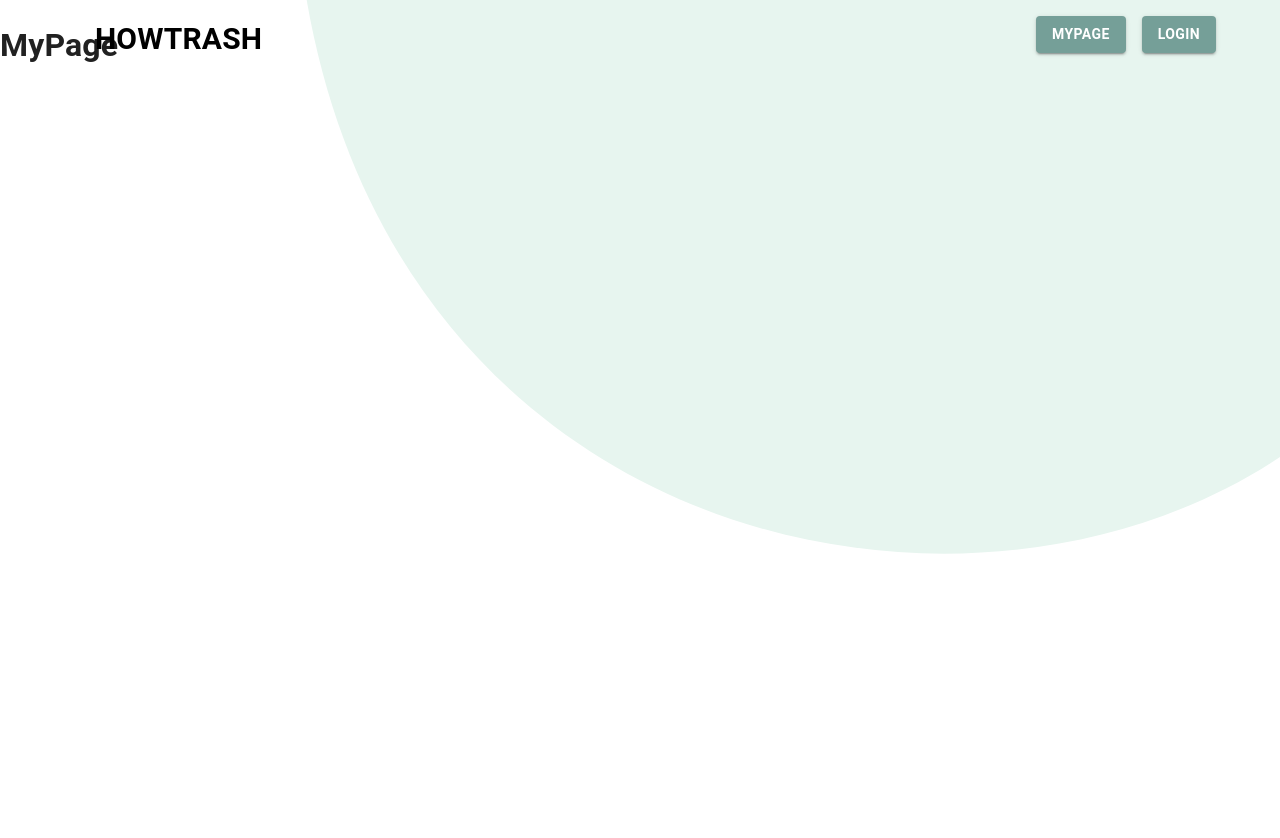
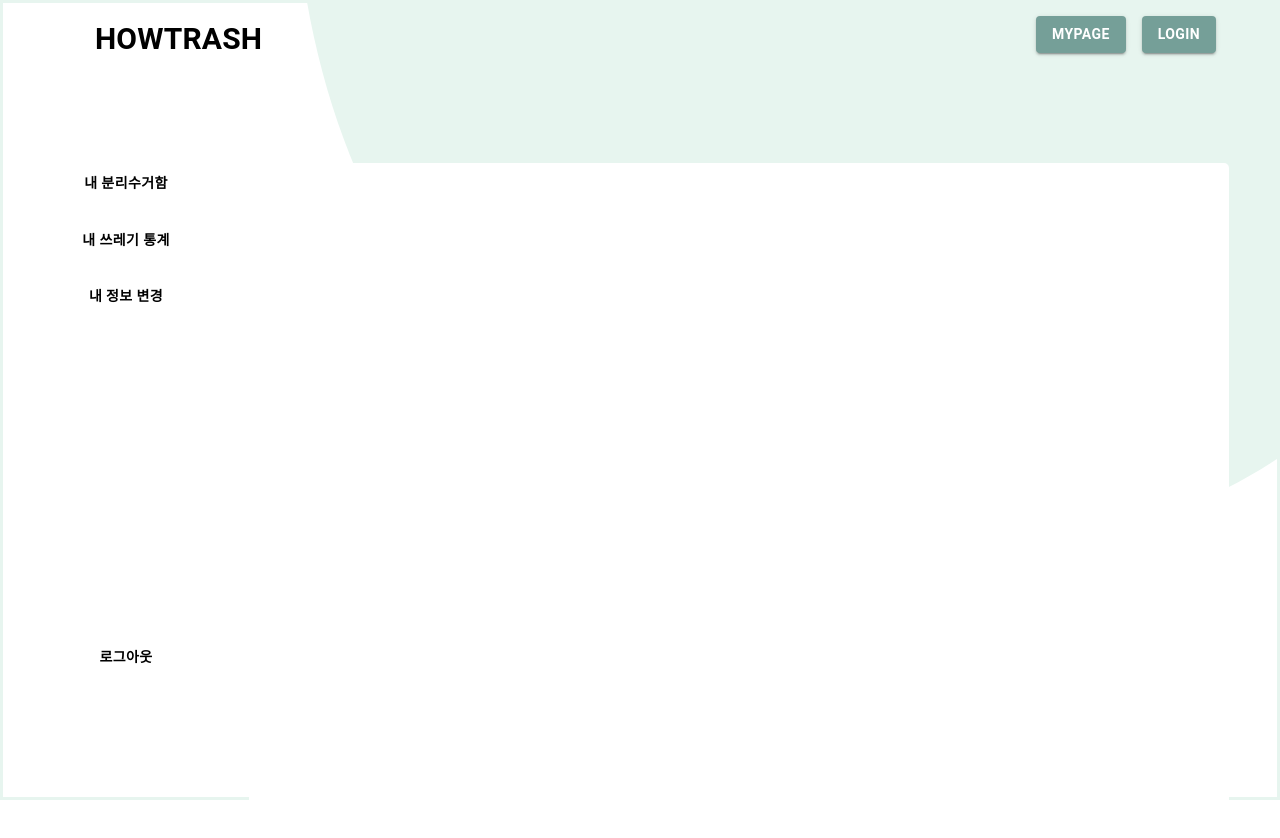
Before and after one commit to reBike/reBike-back, a React (Create React App) app in the folder frontend/: page /mypage in a window 1280 px wide. Shown: the top 838 px of the page. Before the commit the page ends 800 px from the top, so only its background shows below. Built offline with nearby package versions, Linux system fonts and the light colour scheme.

Commit message:
style: add mypage shape ui

```diff
--- a/frontend/src/Page/MyPage.js
+++ b/frontend/src/Page/MyPage.js
@@ -1,5 +1,59 @@
+import * as React from "react";
+import MyPageNavigation from "../component/Mypage/MyPageNavigation";
+import MyTrashcan from "../component/Mypage/MyTrashcan";
+import { createTheme, ThemeProvider } from "@mui/material/styles";
+import {
+    Button,
+    CssBaseline,
+    Box,
+    Typography,
+    Container,
+    Link,
+    styled,
+    Grid,
+} from "@mui/material";
+
+const theme = createTheme({
+    palette: {
+        primary: {
+            main: "#E7F5EF",
+        },
+    },
+});
+
+
+const NaverLoginBtn = styled(Button)(({}) => ({
+    backgroundColor: "white",
+    "&:hover": {
+        color: "#6AED64",
+        backgroundColor: "#54B94E",
+        borderColor: "#54B94E",
+    },
+}));
+
 function MyPage(){
-    return <h1>MyPage</h1>;
+    return (
+        <Container
+            style={{
+                border: "solid",
+                borderColor: "#E7F5EF",
+                minWidth: "100%",
+                height: "100vh",
+        }}>
+            <Box
+                sx={{
+                    display: "flex",
+                    flexDirection: "row",
+                    mb: 2, mt: 20
+            }}>
+                <MyPageNavigation />
+                <Container>
+                    <MyTrashcan />
+                </Container>
+            </Box>
+        </Container>
+
+    );
 }
 
 export default MyPage;
```
